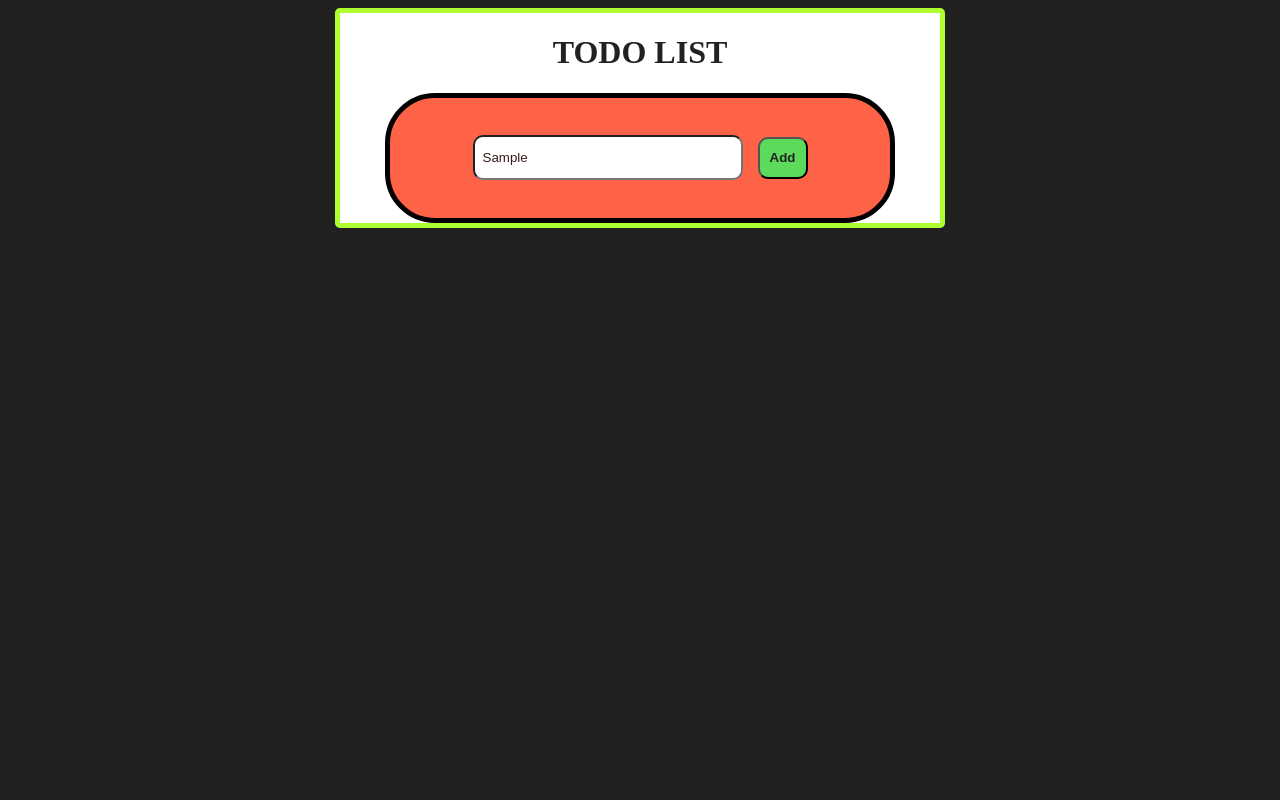
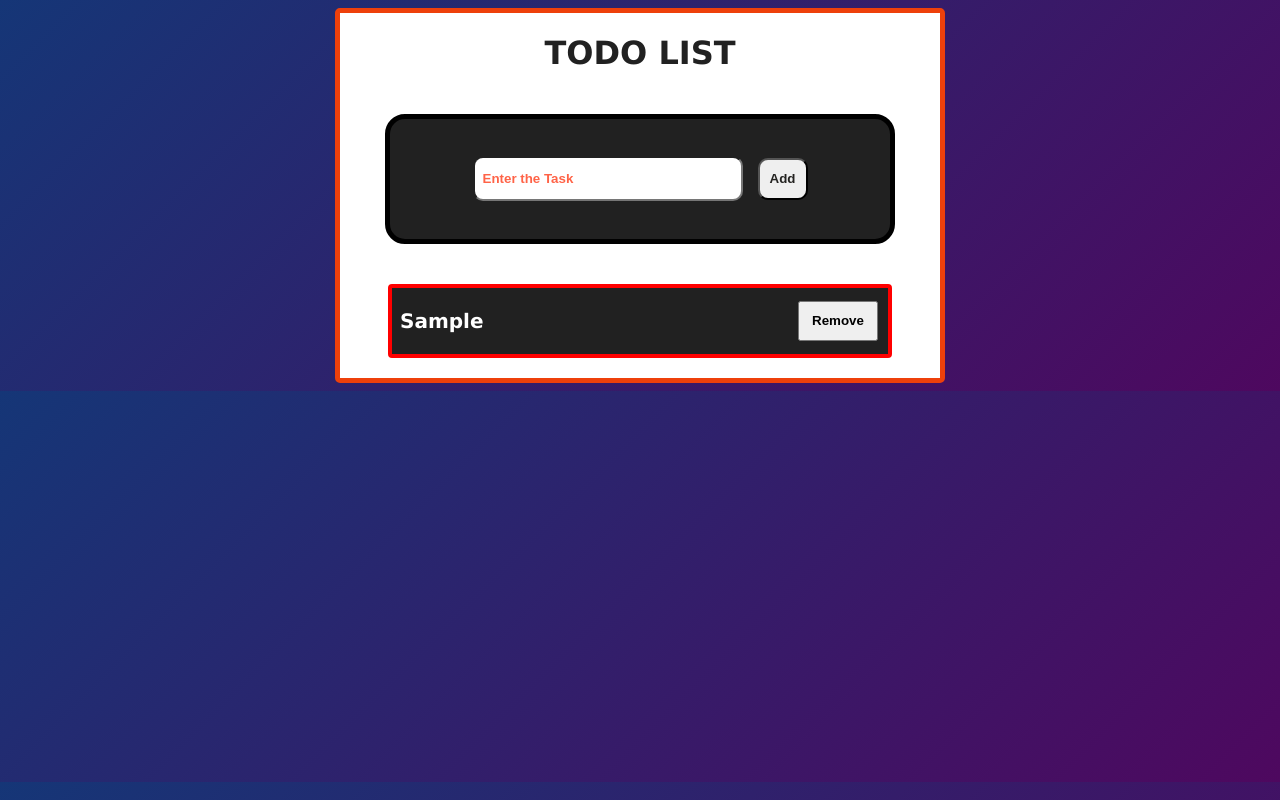
Before and after one commit to Githubsuer1/Javascript_Tutorial, a plain HTML site: page Project1_ToDo_list/index.html in a window 1280 px wide. Both pictures are taken after typing "Sample" into the empty fields and a click on the button "Add". Drawn offline with Linux system fonts and the light colour scheme.

Commit message:
Todo list ready

```diff
--- a/Project1_ToDo_list/index.html
+++ b/Project1_ToDo_list/index.html
@@ -4,23 +4,36 @@
     <meta charset="UTF-8">
     <meta name="viewport" content="width=device-width, initial-scale=1.0">
     <title>ToDo - List</title>
+
+    <!-- External style sheet -->
     <link rel="stylesheet" href="style.css">
 </head>
 <body>
 
+    <!-- Main Container -->
 <div class="container">
 
+    <!-- Heading -->
     <h1>TODO LIST</h1>
 
+
+    <!-- The container that contains input area and button -->
     <div class="box1">
         <input type="text" class="inputText" id="input1" placeholder="Enter the Task">
-        <button class="btnAdd">Add</button>
+        <button id="btn1" class="btnAdd">Add</button>
     </div>
+
+
+    <!-- The container that will contain task entered by user -->
 
     <div class="listContainer">
 
     </div>
+
 </div>
 
+<!-- External script file -->
+
+<script src="script.js"></script>
 </body>
 </html>
--- a/Project1_ToDo_list/script.js
+++ b/Project1_ToDo_list/script.js
@@ -1,15 +1,43 @@
+// selecting input area by id method
 let inputText = document.getElementById("input1");
-let btnAdd = document.querySelector(".btnAdd");
 
-btnAdd.addEventListener("click",function(){
+// selecting button to add by id method
+let btnAdd = document.getElementById("btn1");
+
+//  adding eventListener to the button
+btnAdd.addEventListener('click',function(){
+
+    // if user press add button without giving task
     if(inputText.value === ""){
         alert("Please Enter Task.")
     }
+
+    // if user press add button after giving task
     else{
+
+        // creating new element that will go to contain list items
         let newElement = document.createElement("ul");
-        newElement.innerHTML = `${inputText.value} <button class="btnRem">Remove</button>`;
+
+        // containing the content with btns
+        newElement.innerHTML = `${inputText.value} <button id="btn2" class="btnRem">Remove</button>`;
+
+        // the container that will contain newly created element
         let listContainer = document.querySelector(".listContainer");
-        listContainer.append(newElement);
+
+        // appending child element created above
+        listContainer.appendChild(newElement);
+
+        //making input box empty again
         inputText.value="";
+
+        //selecting remove btn by query selector
+        let remBtn = newElement.querySelector(".btnRem");
+
+        // adding event listener
+        remBtn.addEventListener('click',function(){
+
+            newElement.remove();   // removing task by remove method
+
+        })
     }
 })
--- a/Project1_ToDo_list/style.css
+++ b/Project1_ToDo_list/style.css
@@ -1,9 +1,10 @@
 body{
-    background-color:#212121;
+    background:linear-gradient(135deg,#153677,#4e085f);
     color: #fff;
     display: flex;
     align-items: center;
     justify-content: center;
+    font-family: 'Lucida Sans', 'Lucida Sans Regular', 'Lucida Grande', 'Lucida Sans Unicode', Geneva, Verdana, sans-serif;
 }
 
 .container{
@@ -15,7 +16,7 @@ body{
     flex-direction: column;
     align-items: center;
     justify-content: center;
-    border :5px solid greenyellow;
+    border :5px solid rgb(238, 64, 11);
     border-radius: 5px;
 }
 
@@ -23,11 +24,13 @@ body{
     height: 120px;
     width: 500px;
     border: 5px solid black;
-    border-radius: 50px;
-    background-color:tomato;
+    border-radius: 20px;
+    background-color:#212121;
     display: flex;
     align-items: center;
     justify-content: center;
+    margin-top: 20px;
+    margin-bottom: 20px;
 }
 
 /** for input area**/
@@ -49,12 +52,39 @@ body{
     align-items: center;
     justify-content: center;
     margin-left: 15px;
-    background-color:rgb(91, 218, 91);
     color:rgb(36, 35, 33);
     font-weight: bold;
 }
 
-/** for list container**/
-/* .listContainer{
+/** UL elememt **/
+.listContainer ul{
+    display: flex;
+    align-items: center;
+    padding: 8px;
+    border:4px solid red;
+    border-radius: 4px;
+    height: 50px;
+    width: 480px;
+    background-color: #212121;
+    color: white;
+    font-size: 20px;
+    font-weight: bold;
+    position: relative;
+}
 
-} */
+
+/** Remove Button**/
+#btn2{
+    height: 40px;
+    width: 80px;
+    position: absolute;
+    right: 10px;
+    font-weight: bold;
+}
+
+/** for input placeholder**/
+::placeholder{
+    color: tomato;
+    opacity: 1;
+    font-weight: bold;
+}
```
